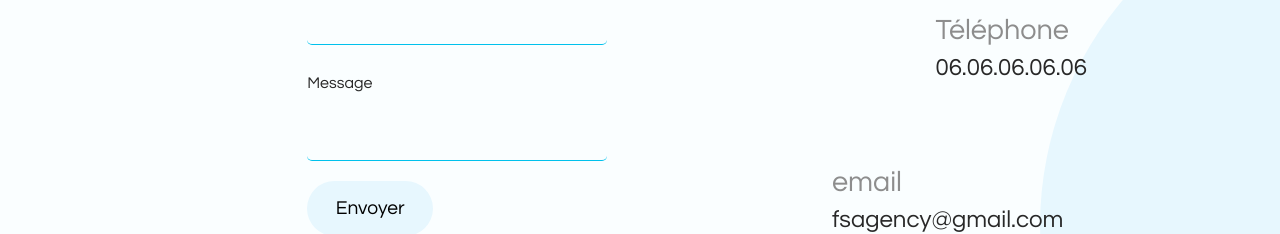
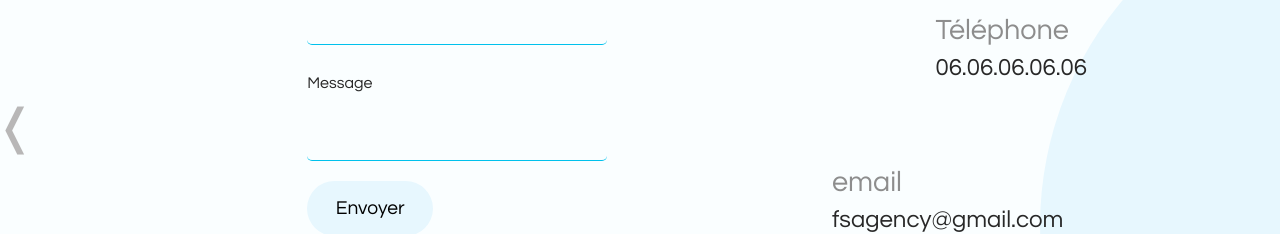
Before and after one commit to Jweb60/SiteVitrine-React, a React (Create React App) app: page /contact in a window 1280 px wide. Shown: the part 274-508 px from the top of the page. Built offline with nearby package versions, Linux system fonts and the light colour scheme.

Commit message:
page contact ok

```diff
--- a/src/pages/Contact.js
+++ b/src/pages/Contact.js
@@ -5,6 +5,7 @@ import Logo from "../components/Logo";
 import ContactForm from "../components/ContactForm";
 import { CopyToClipboard } from "react-copy-to-clipboard";
 import SocialNetworks from "../components/SocialNetworks";
+import Buttons from "../components/Buttons";
 
 const Contact = () => {
   return (
@@ -55,6 +56,7 @@ const Contact = () => {
             Jean-Yves B. - 2022
           </div>
         </div>
+        <Buttons left="/projet-4" />
       </div>
     </main>
   );
```
